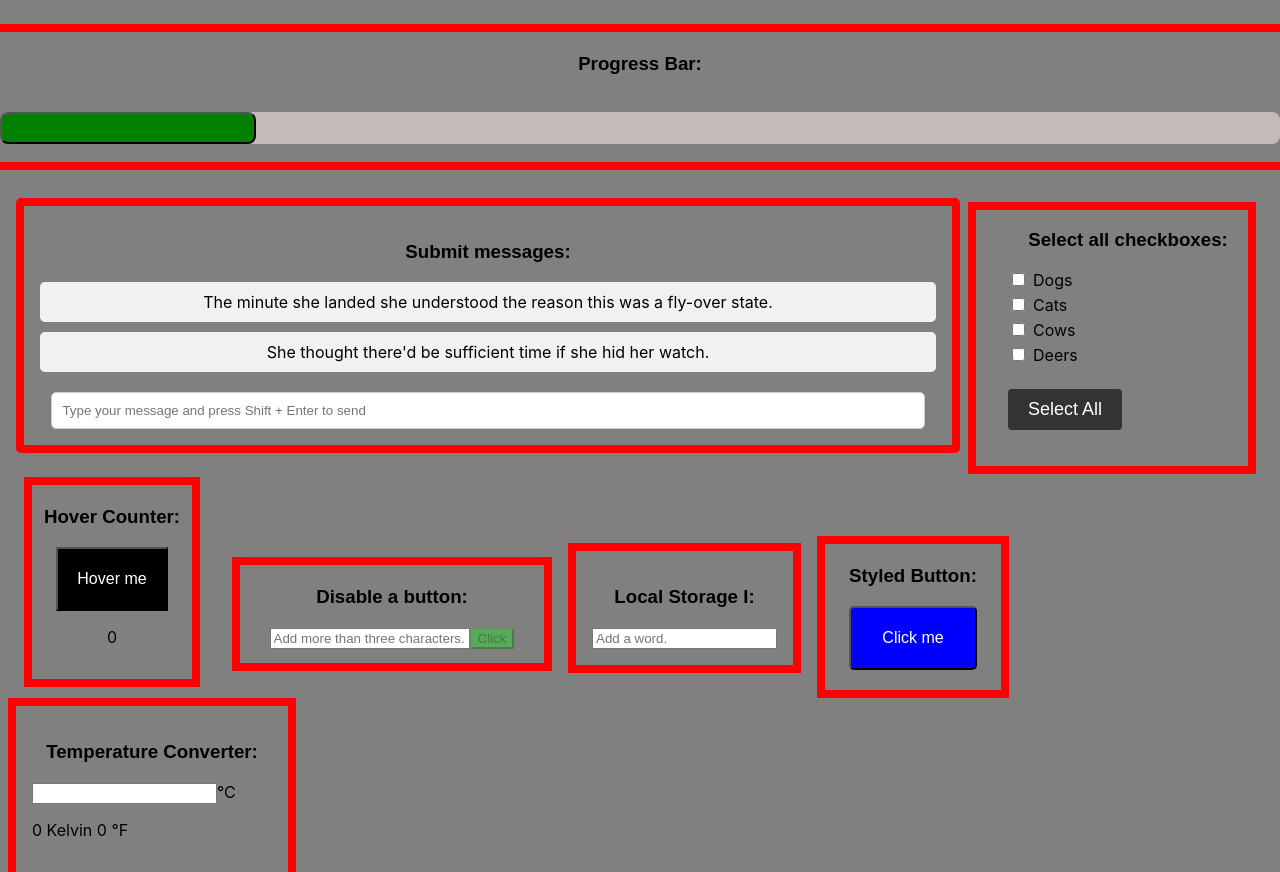
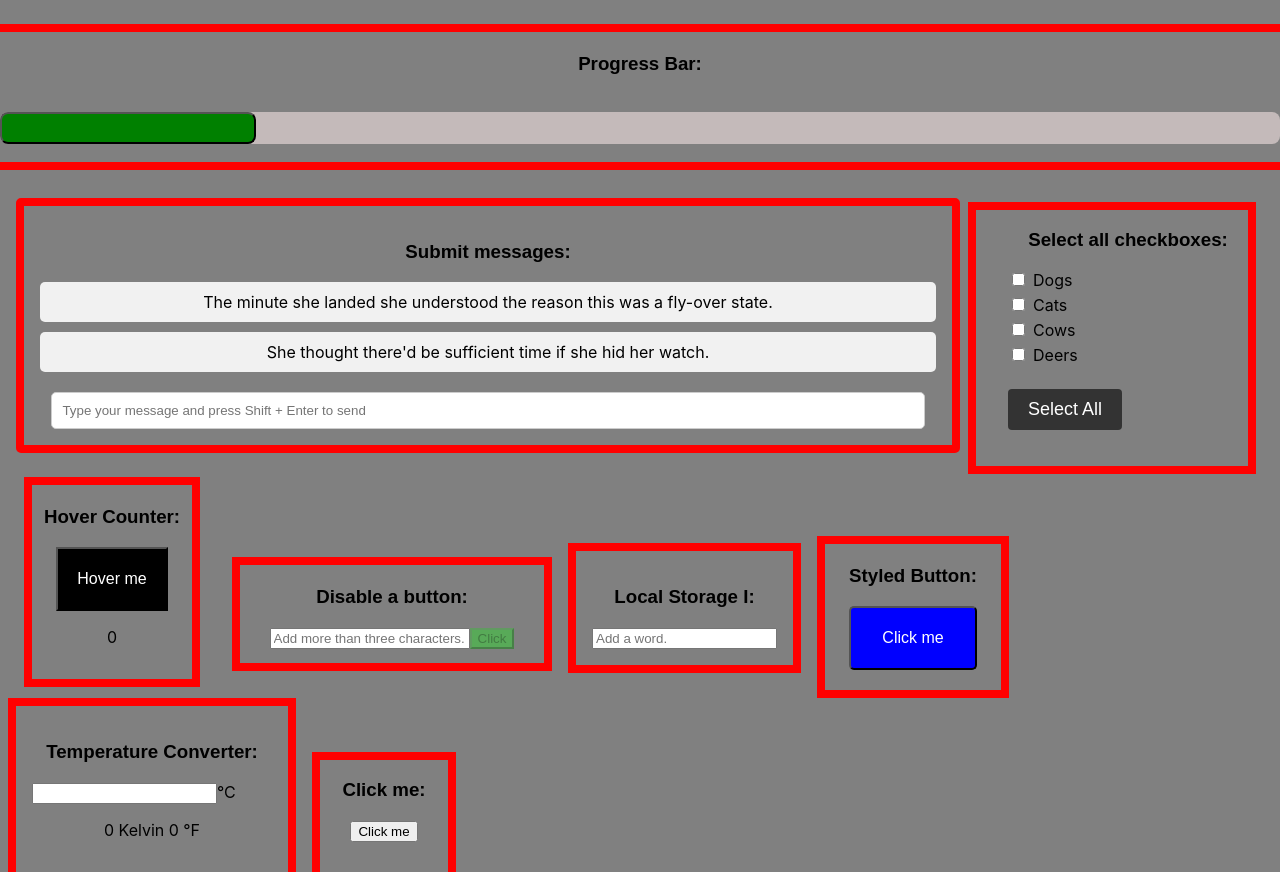
Before and after one commit to JacksonSmith43/Random_Small_React_Exercises, a React (Create React App) app: page / in a window 1280 px wide. Built offline with nearby package versions, Linux system fonts and the light colour scheme; the HTML template or start-up script is replaced by a standard one.

Commit message:
Functioning Click me button.

```diff
--- a/src/App.css
+++ b/src/App.css
@@ -29,5 +29,5 @@ h3 {
 }
 
 .temperature-output {
-
+  text-align: center;
 }
--- a/src/App.js
+++ b/src/App.js
@@ -7,6 +7,7 @@ import MessageFeed from './components/MessageFeed';
 import HoverCounter from './components/HoverCounter';
 import DisableButton from './components/DisableButton';
 import TemperatureConverter from './components/TemperatureConverter';
+import ClickMe from './components/ClickMe';
 
 function App() {
 
@@ -20,6 +21,7 @@ function App() {
       <LocalStorage />
       <HoverButton />
       <TemperatureConverter />
+      <ClickMe />
 
     </>
   );
--- /dev/null
+++ b/src/components/ClickMe.js
@@ -0,0 +1,32 @@
+import styled from "styled-components";
+
+const ClickMe = () => {
+
+    function handleButtonClick() {
+        console.log("Clicked.");
+    }
+
+
+    return (
+        <ButtonContainer>
+            <h3>Click me:</h3>
+            <Button onClick={handleButtonClick}>Click me</Button>
+        </ButtonContainer>
+    )
+
+}
+
+
+const Button = styled.button`
+`
+
+const ButtonContainer = styled.div`
+    outline: 0.5rem solid red;
+    width: 8rem;
+    height: 7rem;
+    display: inline-block;
+    margin-left: 2rem;
+    text-align: center;
+`
+
+export default ClickMe;
--- a/src/components/TemperatureConverter.js
+++ b/src/components/TemperatureConverter.js
@@ -46,6 +46,7 @@ const TemperatureConverter = () => {
 
 const TemperatureConverterContainer = styled.div`
     outline: 0.5rem solid red;
+    display: inline-block;
     padding: 1rem 1rem;
     width: 15rem;
     margin-left: 1rem;
```
